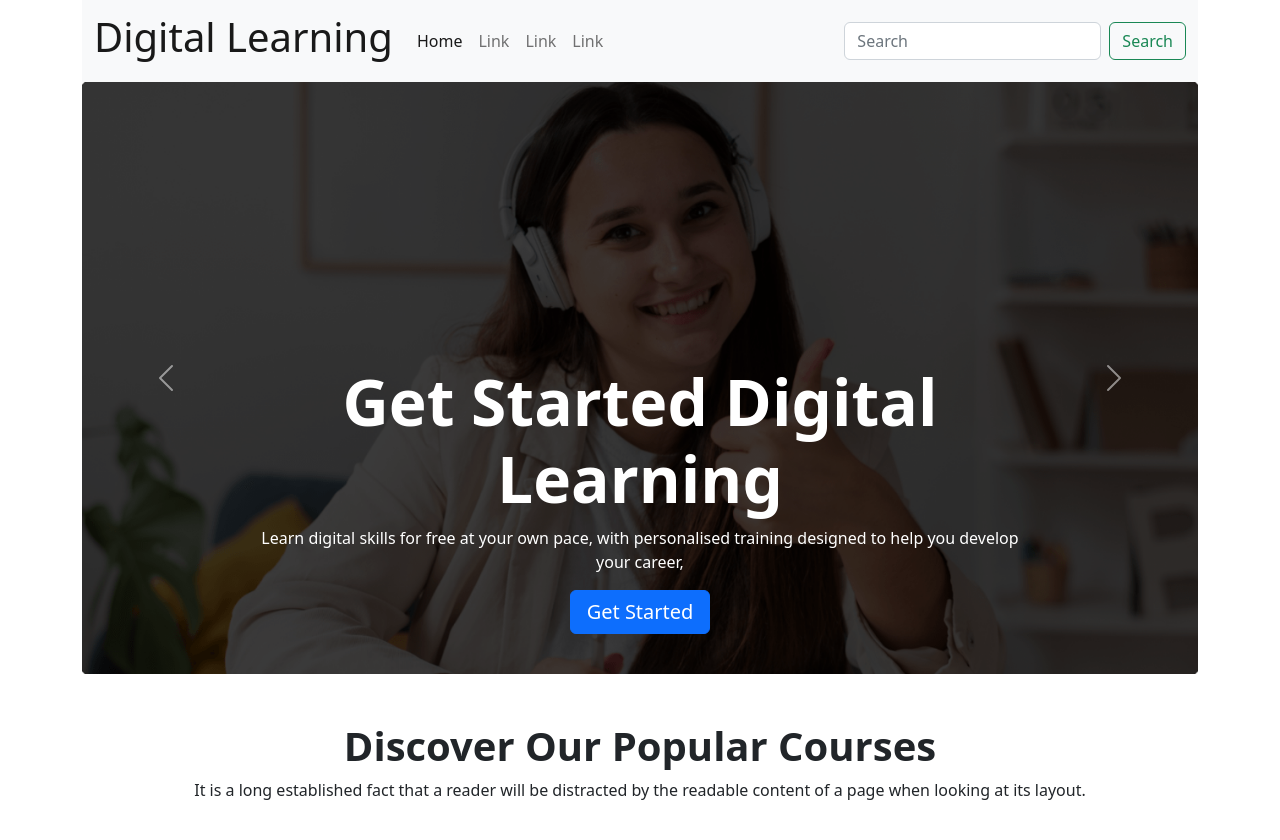
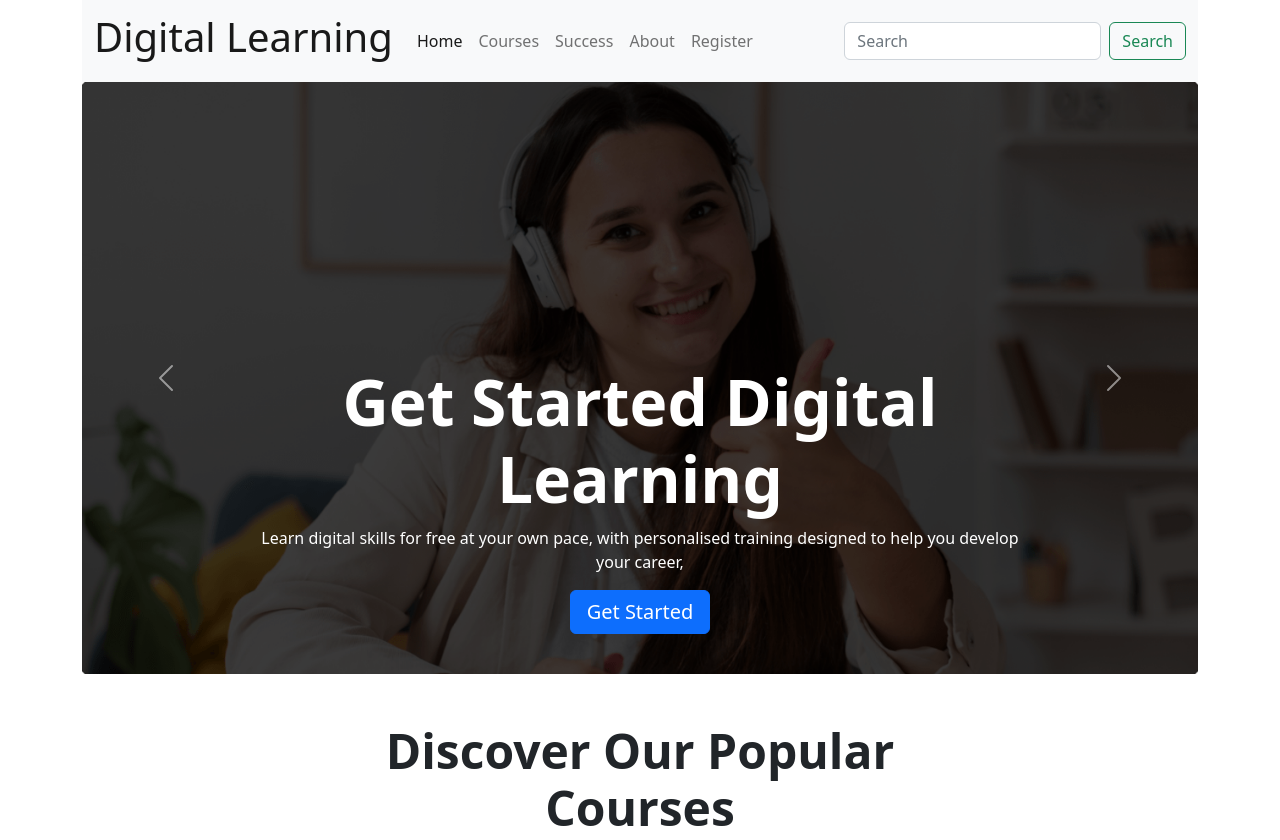
Before and after one commit to Qaium27/Digital-Learning-website-bootstrap, a plain HTML site: page index.html in a window 1280 px wide. Shown: the top 840 px of the page. Drawn offline with nearby package versions, Linux system fonts and the light colour scheme.

Commit message:
course section add

```diff
--- a/index.html
+++ b/index.html
@@ -40,13 +40,16 @@
                   >
                 </li>
                 <li class="nav-item">
-                  <a class="nav-link" href="#">Link</a>
+                  <a class="nav-link" href="#">Courses</a>
                 </li>
                 <li class="nav-item">
-                  <a class="nav-link" href="#">Link</a>
+                  <a class="nav-link" href="#">Success</a>
                 </li>
                 <li class="nav-item">
-                  <a class="nav-link" href="#">Link</a>
+                  <a class="nav-link" href="#">About</a>
+                </li>
+                <li class="nav-item">
+                  <a class="nav-link" href="#">Register</a>
                 </li>
               </ul>
               <form class="d-flex" role="search">
@@ -165,10 +168,10 @@
     <main>
       <div class="container mt-5">
         <div class="text-center m-5">
-          <h1 class="display-6 fw-semibold">Discover Our Popular Courses</h1>
+          <h1 class="display-5 fw-semibold">Discover Our Popular <br> Courses</h1>
           <p>
             It is a long established fact that a reader will be distracted by
-            the readable content of a page when looking at its layout.
+            the readable <br> content of a page when looking at its layout.
           </p>
         </div>
 
```
